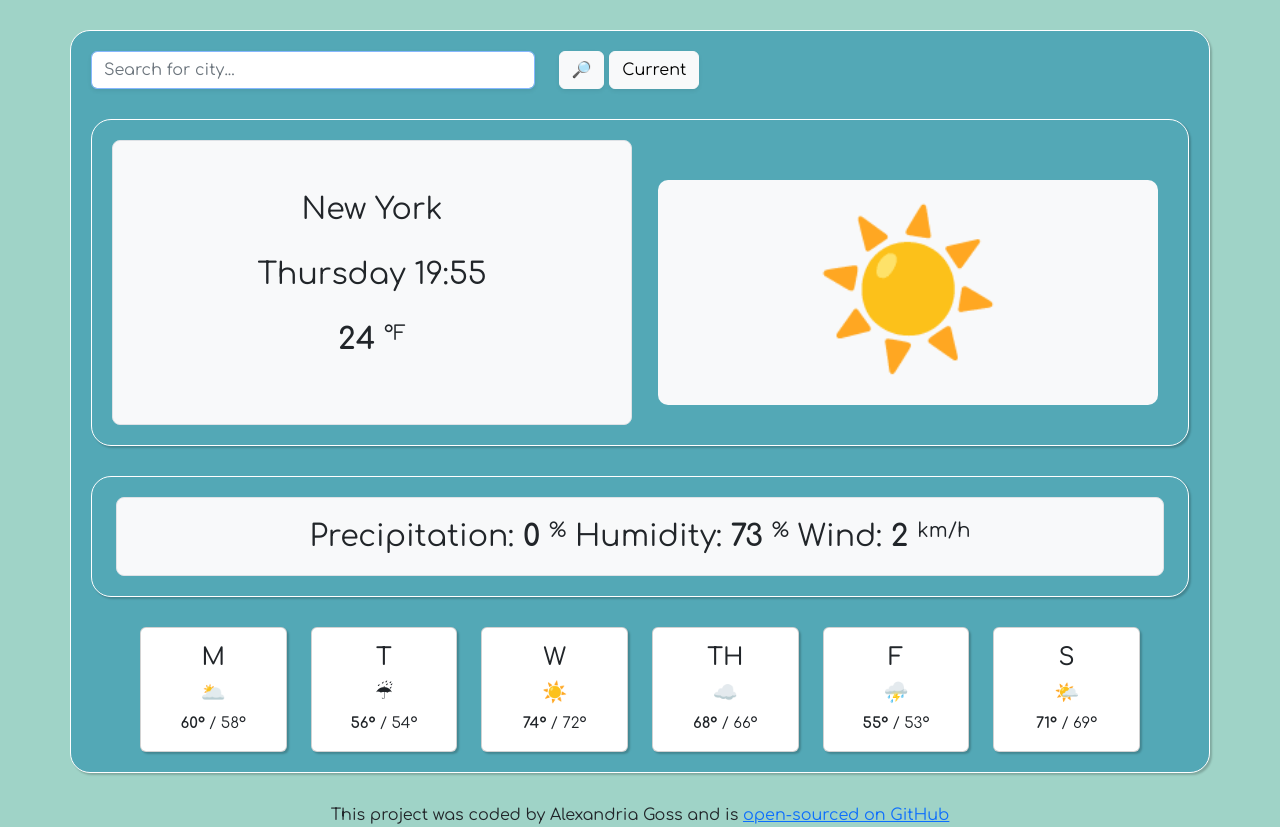
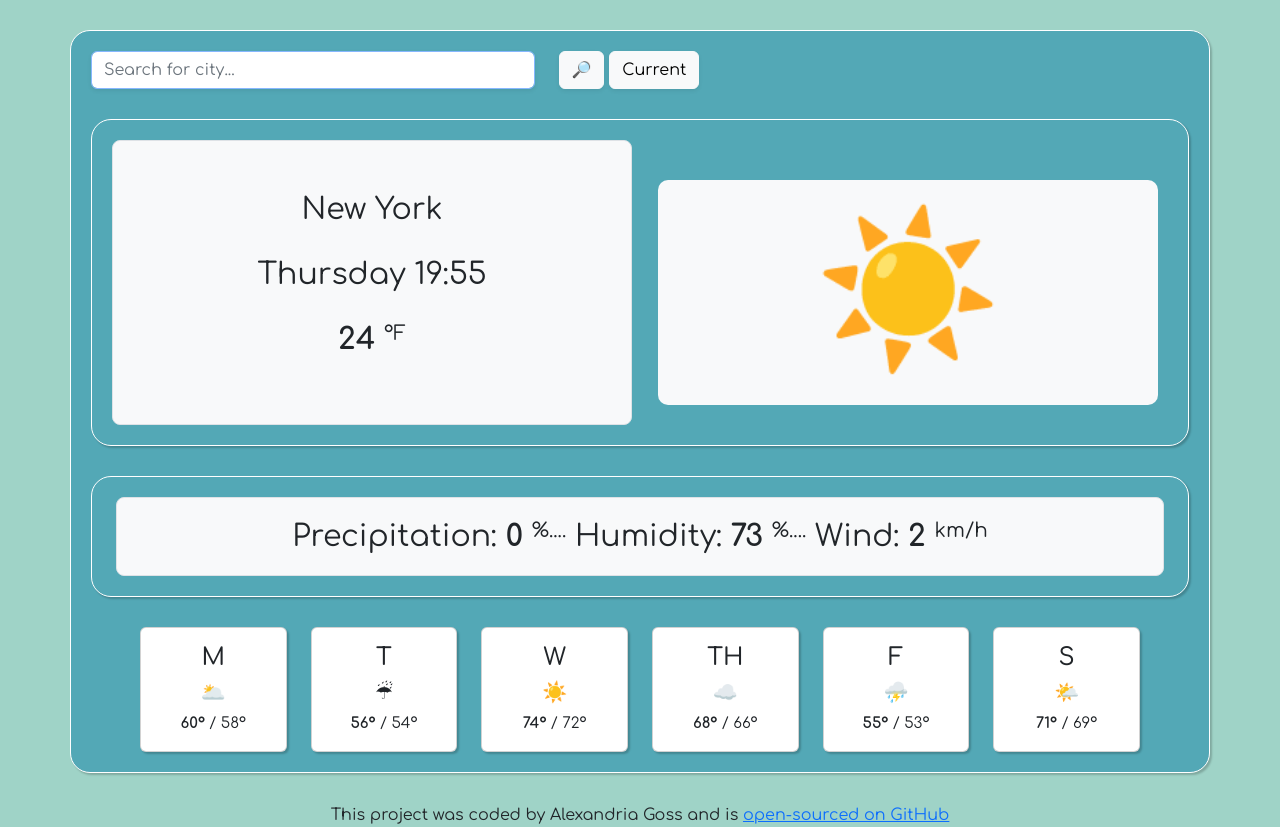
Before and after one commit to KatQueen101/weather-app-git, a plain HTML site: page index.html in a window 1280 px wide. Drawn offline with nearby package versions, Linux system fonts and the light colour scheme; no server answers.

Commit message:
Update index.html

```diff
--- a/index.html
+++ b/index.html
@@ -84,10 +84,10 @@
           <div class="p-3 border bg-light rounded-3 extra">
               Precipitation:
                 <span class="bold">0</span>
-                <span class="little">%</span>
+                <span class="little">%....</span>
               Humidity:
                 <span class="bold"> 73</span>
-                <span class="little">%</span>
+                <span class="little">%....</span>
               Wind:
                 <span class="bold"> 2</span>
                 <span class="little">km/h</span>
```
